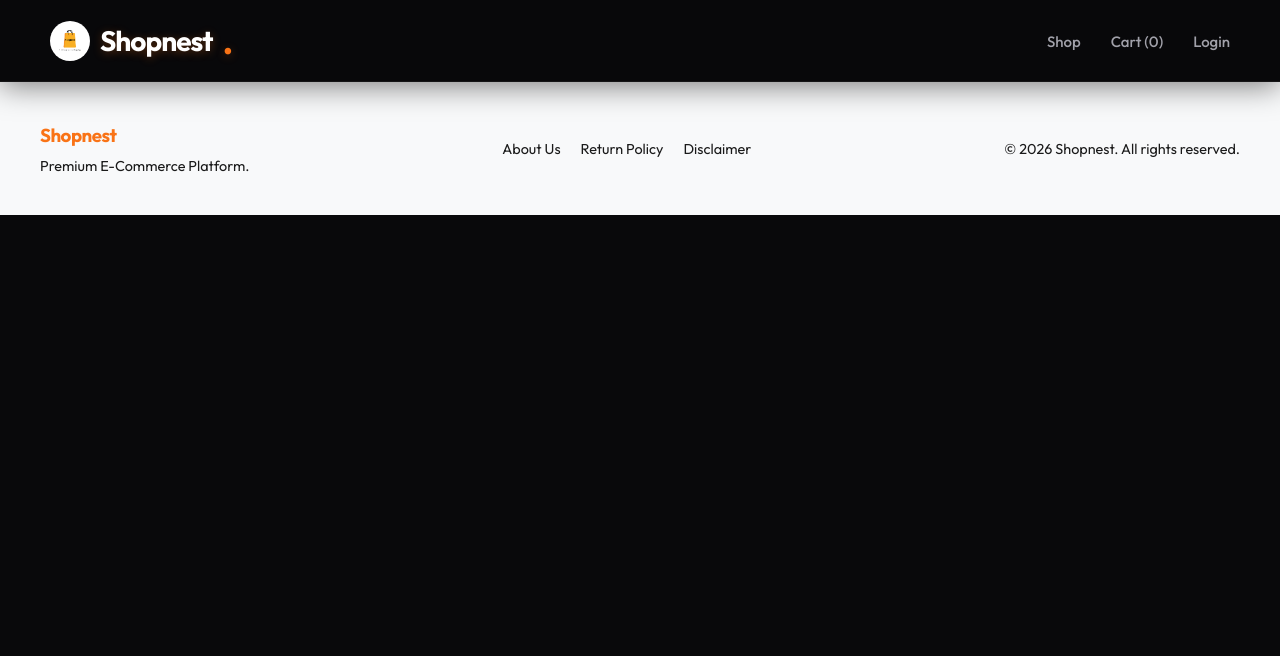
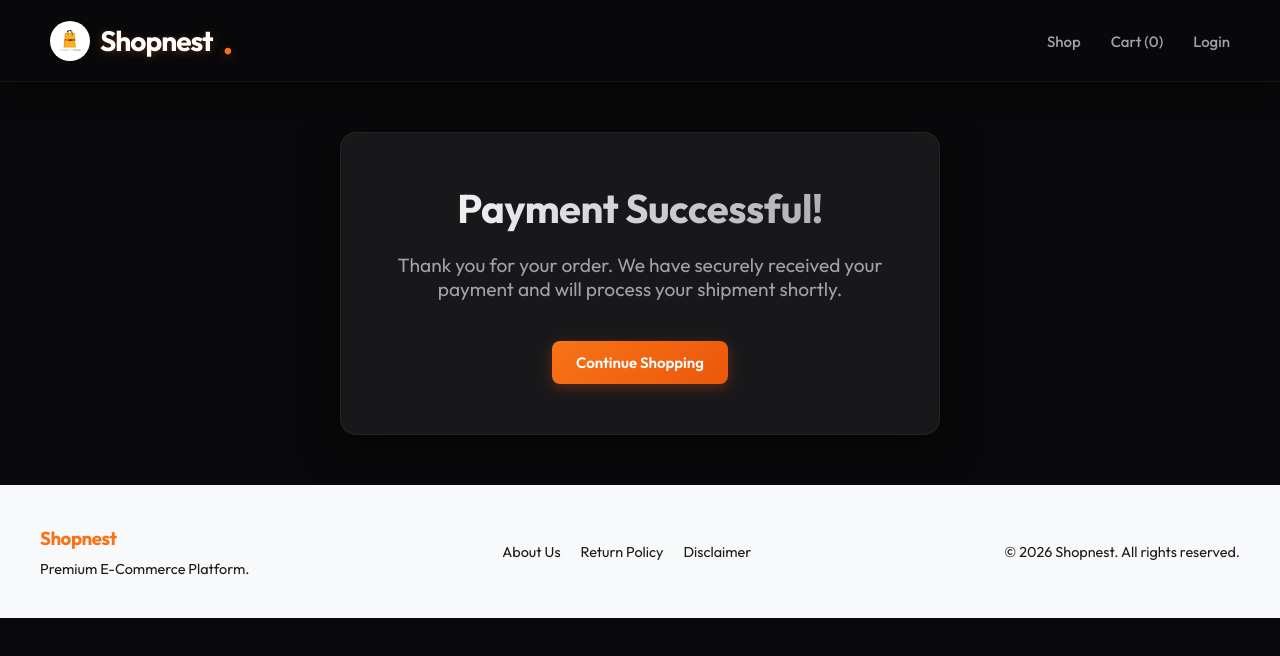
Before and after one commit to Aman120403/SHOPNEST-ECOM, a React (Create React App) app in the folder frontend/: page /ordersuccess in a window 1280 px wide. Shown: the top 656 px of the page. Built offline with nearby package versions, Linux system fonts and the light colour scheme.

Commit message:
OrderSuccess page created

```diff
--- a/frontend/src/App.jsx
+++ b/frontend/src/App.jsx
@@ -12,6 +12,7 @@ import Register from './pages/Register';
 import ProductDetail from './pages/ProductDetail';
 import Cart from './pages/Cart';
 import Checkout from './pages/Checkout';
+import OrderSuccess from './pages/OrderSuccess';
 
 const App = () => {
   return (
@@ -27,6 +28,7 @@ const App = () => {
             <Route path="/products/:id" element={<ProductDetail/>} />
             <Route path="/cart" element ={<Cart/>} />
             <Route path="/checkout" element={<Checkout />} />
+            <Route path="/ordersuccess" element={<OrderSuccess />} />
 
 
         </Routes>
--- /dev/null
+++ b/frontend/src/pages/OrderSuccess.jsx
@@ -0,0 +1,27 @@
+import React from 'react';
+import { Link } from 'react-router-dom';
+
+const OrderSuccess = () => {
+  const containerStyle = {
+    maxWidth: '600px',
+    margin: '50px auto',
+    padding: '50px 30px',
+    background: '#18181b',
+    borderRadius: '16px',
+    border: '1px solid rgba(255, 255, 255, 0.05)',
+    boxShadow: '0 10px 40px rgba(0,0,0,0.5)',
+    textAlign: 'center'
+  };
+
+  return (
+    <div style={containerStyle}>
+      <h2 style={{ fontSize: '2.5rem', marginBottom: '20px', color: '#10b981' }}>Payment Successful!</h2>
+      <p style={{ color: '#a1a1aa', fontSize: '1.2rem', marginBottom: '40px' }}>
+        Thank you for your order. We have securely received your payment and will process your shipment shortly.
+      </p>
+      <Link to="/shop" className="btn">Continue Shopping</Link>
+    </div>
+  );
+};
+
+export default OrderSuccess;
```
